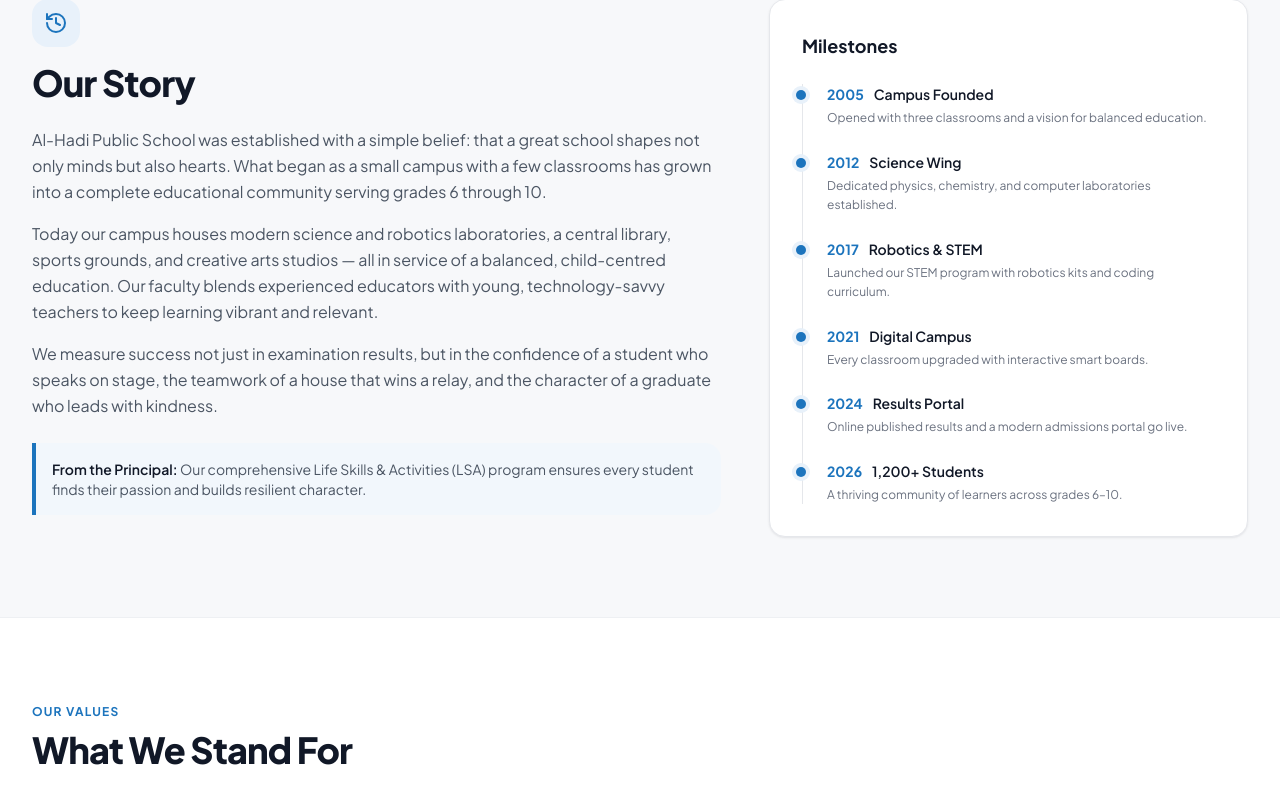
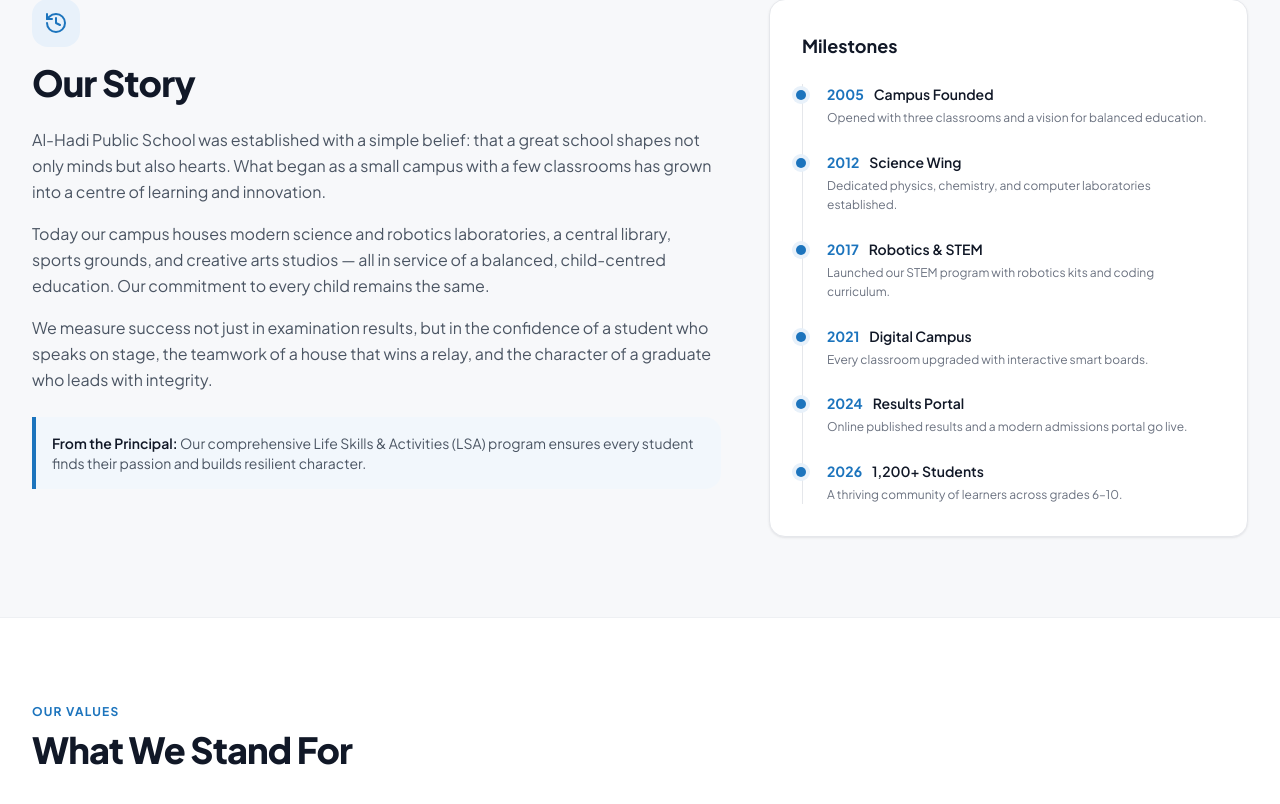
Before and after one commit to Ninja-dot-code/Al_Hadi_School, a React (Vite) app: page /about in a window 1280 px wide. Shown: the part 836-1640 px from the top of the page. Built offline with nearby package versions, Linux system fonts and the light colour scheme.

Commit message:
chore: update school monogram to Al-Hadi Academy Gilgit official logo

```diff
--- a/src/data/siteContent.data.js
+++ b/src/data/siteContent.data.js
@@ -10,7 +10,7 @@ const schoolContact = {
 export const siteContent = {
   schoolName: "Al-Hadi Academy Gilgit",
   schoolTag: "Al-Hadi",
-  schoolLogo: "https://alhadihostel.com/images/AHHlogo.png",
+  schoolLogo: "/images/al-hadi-logo.png",
   tagline: "Tomorrow's Leaders Start Here",
   heroSubtitle:
     "Experience a transformative education that balances academic rigor with personal growth, preparing students to excel in a global landscape.",
@@ -27,7 +27,7 @@ export const siteContent = {
     welcomeHeading: "Welcome to Al-Hadi School",
     paragraphs: [
       "At Al-Hadi, we believe every child carries unique potential. Our mission is to create an environment where curiosity thrives, character is built, and futures are shaped through education that goes beyond textbooks.",
-      "We are dedicated to academic distinction, fostering an atmosphere where digital literacy and holistic life skills are integrated into every facet of the learning journey, ensuring our students are prepared for the global stage.",
+      "We are dedicated to academic distinction, fostering an atmosphere where digital literacy and holistic life skills are integrated into every facet of the learning journey, ensuring our students become confident, compassionate global citizens.",
     ],
     lsaNote: "Our comprehensive Life Skills & Activities (LSA) program ensures every student finds their passion and builds resilient character.",
   },
@@ -234,9 +234,9 @@ export const siteContent = {
     vision:
       "To nurture confident, compassionate, and digitally-literate global citizens who lead with integrity and serve their communities.",
     story: [
-      "Al-Hadi Public School was established with a simple belief: that a great school shapes not only minds but also hearts. What began as a small campus with a few classrooms has grown into a complete educational community serving grades 6 through 10.",
-      "Today our campus houses modern science and robotics laboratories, a central library, sports grounds, and creative arts studios — all in service of a balanced, child-centred education. Our faculty blends experienced educators with young, technology-savvy teachers to keep learning vibrant and relevant.",
-      "We measure success not just in examination results, but in the confidence of a student who speaks on stage, the teamwork of a house that wins a relay, and the character of a graduate who leads with kindness.",
+      "Al-Hadi Public School was established with a simple belief: that a great school shapes not only minds but also hearts. What began as a small campus with a few classrooms has grown into a centre of learning and innovation.",
+      "Today our campus houses modern science and robotics laboratories, a central library, sports grounds, and creative arts studios — all in service of a balanced, child-centred education. Our commitment to every child remains the same.",
+      "We measure success not just in examination results, but in the confidence of a student who speaks on stage, the teamwork of a house that wins a relay, and the character of a graduate who leads with integrity.",
     ],
     values: [
       {
```
